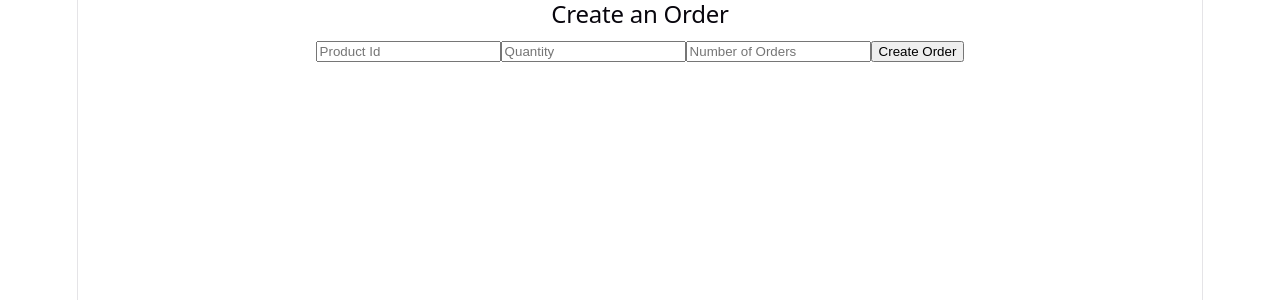
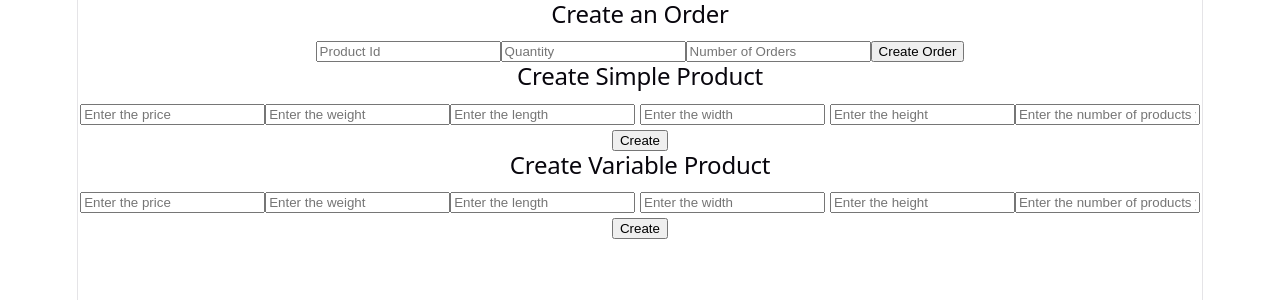
Before and after one commit to Inderbir001/wooCommerce-actions, a React (Vite) app in the folder woo-ui/: page / in a window 1280 px wide. Shown: the top 300 px of the page. Built offline with nearby package versions, Linux system fonts and the light colour scheme.

Commit message:
everything working

```diff
--- a/woo-ui/src/App.jsx
+++ b/woo-ui/src/App.jsx
@@ -1,9 +1,13 @@
 import CreateOrder from "./pages/CreateOrder";
+import { CreateSimpleProduct } from "./pages/CreateProduct";
+import { CreateVariableProduct } from "./pages/CreateProduct";
 
 function App() {
   return (
     <div>
       <CreateOrder />
+      <CreateSimpleProduct />
+      <CreateVariableProduct />
     </div>
   );
 }
--- a/woo-ui/src/pages/CreateProduct.jsx
+++ b/woo-ui/src/pages/CreateProduct.jsx
@@ -0,0 +1,169 @@
+import { useState } from "react";
+import { createSimpleProduct } from "../services/api";
+import { createVariableProduct } from "../services/api";
+
+export function CreateSimpleProduct() {
+  const [price, setPrice] = useState("");
+  const [weight, setWeight] = useState("");
+  const [length, setLength] = useState("");
+  const [width, setWidth] = useState("");
+  const [height, setHeight] = useState("");
+  const [count, setNumOfOrders] = useState("");
+  const [loading, setLoading] = useState(false);
+
+  const handleSubmit = async () => {
+    setLoading(true);
+
+    try {
+      const response = await createSimpleProduct({
+        price: String(price),
+        weight: Number(weight),
+        length: Number(length),
+        width: Number(width),
+        height: Number(height),
+        count: Number(count),
+      });
+      console.log(response.data);
+      alert("Product Creation Successful");
+    } catch (err) {
+      console.log(err);
+      alert("Product Creation Failed");
+    }
+    setLoading(false);
+  };
+
+  return (
+    <div>
+      <p></p>
+      <h2>Create Simple Product</h2>
+      <input
+        placeholder="Enter the price"
+        value={price}
+        onChange={(e) => {
+          setPrice(e.target.value);
+        }}
+      />
+      <input
+        placeholder="Enter the weight"
+        value={weight}
+        onChange={(e) => {
+          setWeight(e.target.value);
+        }}
+      />
+      <input
+        placeholder="Enter the length"
+        value={length}
+        onChange={(e) => {
+          setLength(e.target.value);
+        }}
+      />{" "}
+      <input
+        placeholder="Enter the width"
+        value={width}
+        onChange={(e) => {
+          setWidth(e.target.value);
+        }}
+      />{" "}
+      <input
+        placeholder="Enter the height"
+        value={height}
+        onChange={(e) => {
+          setHeight(e.target.value);
+        }}
+      />
+      <input
+        placeholder="Enter the number of products you want to create?"
+        value={count}
+        onChange={(e) => {
+          setNumOfOrders(e.target.value);
+        }}
+      />
+      <button onClick={handleSubmit} disabled={loading}>
+        {loading ? "Creating Products" : "Create"}
+      </button>
+    </div>
+  );
+}
+
+export function CreateVariableProduct() {
+  const [price, setPrice] = useState("");
+  const [weight, setWeight] = useState("");
+  const [length, setLength] = useState("");
+  const [width, setWidth] = useState("");
+  const [height, setHeight] = useState("");
+  const [count, setNumOfOrders] = useState("");
+  const [loading, setLoading] = useState(false);
+
+  const handleSubmit = async () => {
+    setLoading(true);
+
+    try {
+      const response = await createVariableProduct({
+        price: String(price),
+        weight: Number(weight),
+        length: Number(length),
+        width: Number(width),
+        height: Number(height),
+        count: Number(count),
+      });
+      console.log(response.data);
+      alert("Product Creation Successful");
+    } catch (err) {
+      console.log(err);
+      alert("Product Creation Failed");
+    }
+    setLoading(false);
+  };
+
+  return (
+    <div>
+      <p></p>
+      <h2>Create Variable Product</h2>
+      <input
+        placeholder="Enter the price"
+        value={price}
+        onChange={(e) => {
+          setPrice(e.target.value);
+        }}
+      />
+      <input
+        placeholder="Enter the weight"
+        value={weight}
+        onChange={(e) => {
+          setWeight(e.target.value);
+        }}
+      />
+      <input
+        placeholder="Enter the length"
+        value={length}
+        onChange={(e) => {
+          setLength(e.target.value);
+        }}
+      />{" "}
+      <input
+        placeholder="Enter the width"
+        value={width}
+        onChange={(e) => {
+          setWidth(e.target.value);
+        }}
+      />{" "}
+      <input
+        placeholder="Enter the height"
+        value={height}
+        onChange={(e) => {
+          setHeight(e.target.value);
+        }}
+      />
+      <input
+        placeholder="Enter the number of products you want to create?"
+        value={count}
+        onChange={(e) => {
+          setNumOfOrders(e.target.value);
+        }}
+      />
+      <button onClick={handleSubmit} disabled={loading}>
+        {loading ? "Creating Products" : "Create"}
+      </button>
+    </div>
+  );
+}
```
Also changed, not shown: 1 other file (tests, documents, lock files or other folders).
